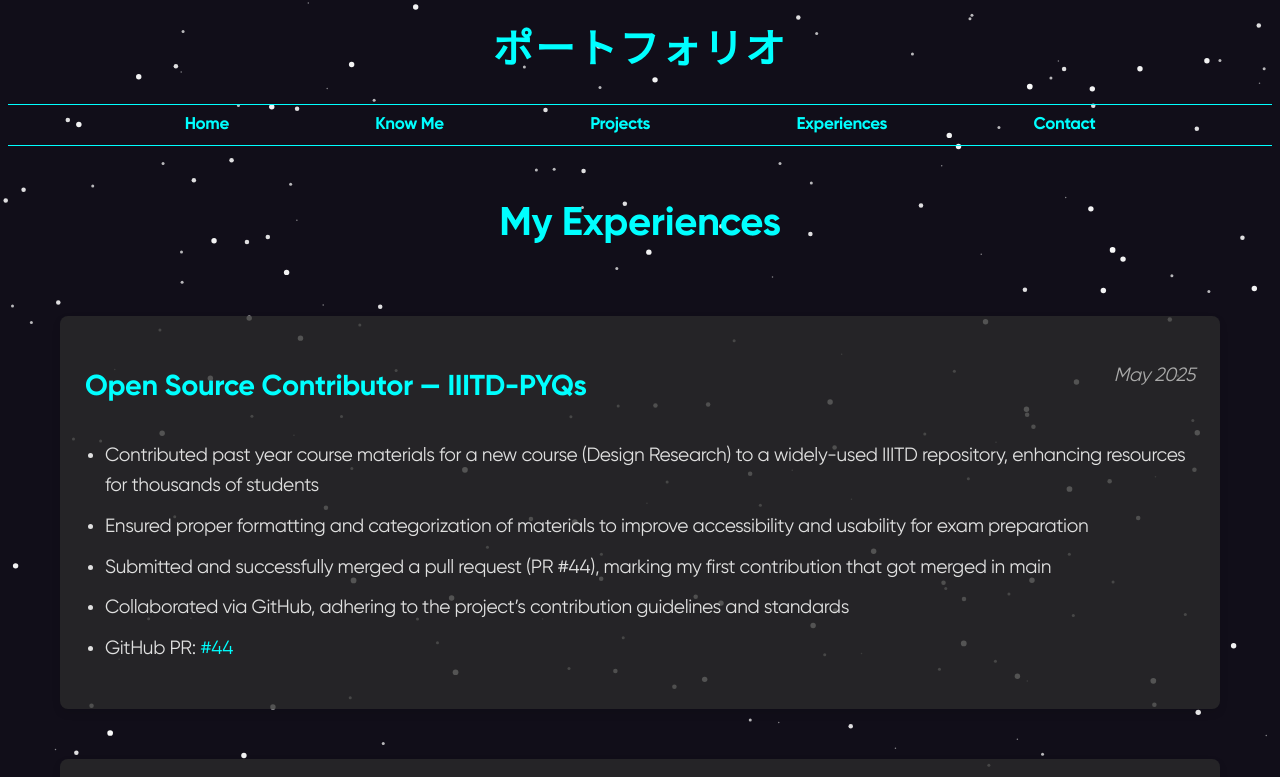
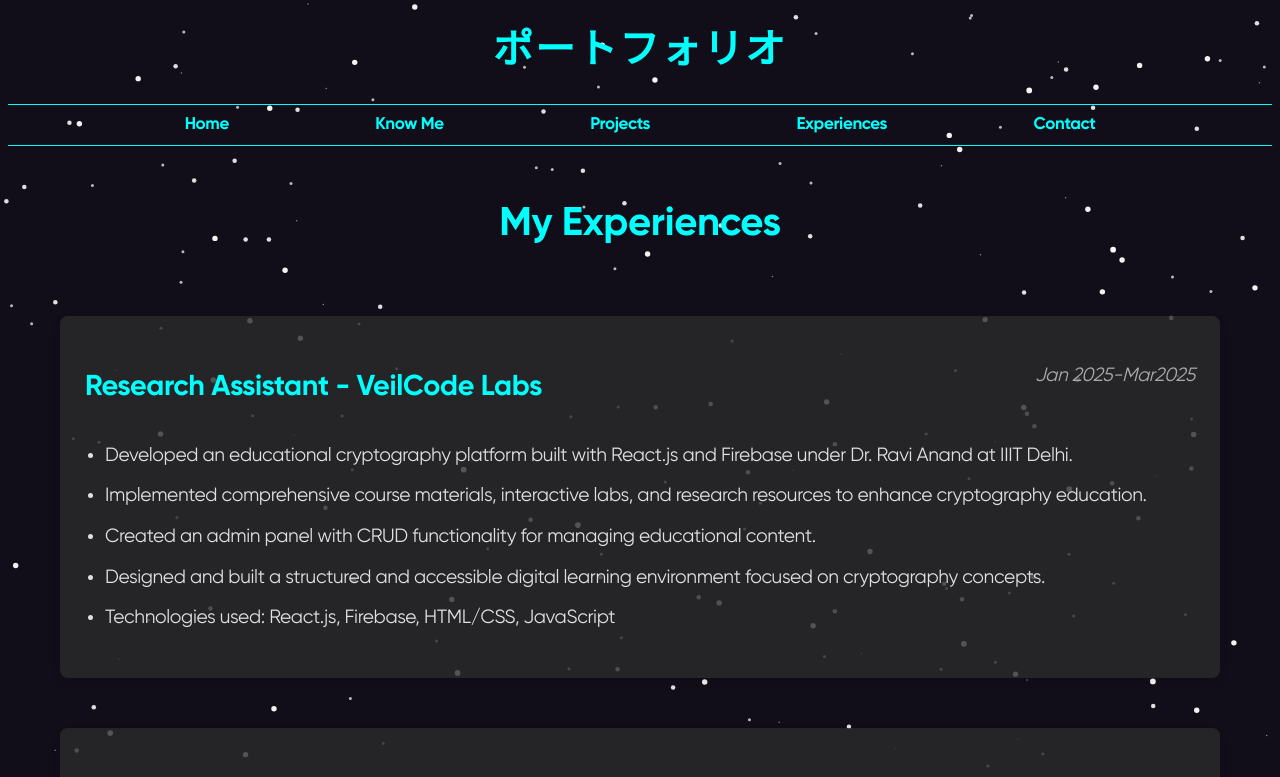
Before and after one commit to LordAizen1/porfolio, a React (Vite) app: page /porfolio/experiences in a window 1280 px wide. Shown: the top 777 px of the page. Built offline with nearby package versions, Linux system fonts and the light colour scheme; no server answers; the database is empty.

Commit message:
shifted veilcode labs from projects section to experience section

```diff
--- a/src/pages/ExperiencesPage.jsx
+++ b/src/pages/ExperiencesPage.jsx
@@ -4,6 +4,20 @@ import ParticlesComponent from '../components/Particles';
 
 const ExperiencesPage = () => {
   const experiences = [
+    {
+      title: 'Research Assistant - VeilCode Labs',
+      period: 'Jan 2025-Mar2025',
+      description: `
+        <ul>
+          <li>Developed an educational cryptography platform built with React.js and Firebase under Dr. Ravi Anand at IIIT Delhi.</li>
+          <li>Implemented comprehensive course materials, interactive labs, and research resources to enhance cryptography education.</li>
+          <li>Created an admin panel with CRUD functionality for managing educational content.</li>
+          <li>Designed and built a structured and accessible digital learning environment focused on cryptography concepts.</li>
+          <li>Technologies used: React.js, Firebase, HTML/CSS, JavaScript</li>
+        </ul>
+      `,
+      link: 'https://cryptolab.iiitd.edu.in/'
+    },
     {
       title: 'Open Source Contributor — IIITD-PYQs',
       period: 'May 2025',
@@ -12,7 +26,7 @@ const ExperiencesPage = () => {
           <li>Contributed past year course materials for a new course (Design Research) to a widely-used IIITD repository, enhancing resources for thousands of students</li>
           <li>Ensured proper formatting and categorization of materials to improve accessibility and usability for exam preparation</li>
           <li>Submitted and successfully merged a pull request (PR #44), marking my first contribution that got merged in main</li>
-          <li>Collaborated via GitHub, adhering to the project’s contribution guidelines and standards</li>
+          <li>Collaborated via GitHub, adhering to the project's contribution guidelines and standards</li>
           <li>GitHub PR: <a href="https://github.com/NalishJain/IIITD-PYQs/pull/44" target="_blank" rel="noopener noreferrer">#44</a></li>
         </ul>
       `,
--- a/src/pages/ProjectsPage.jsx
+++ b/src/pages/ProjectsPage.jsx
@@ -4,13 +4,6 @@ import ParticlesComponent from '../components/Particles';
 
 const ProjectsPage = () => {
   const projects = [
-    {
-      title: 'VeilCode Labs',
-      image: '/porfolio/images/veilcodelabs.png',
-      description:
-        "An educational cryptography platform built with React.js and Firebase. Features course materials, labs, and research resources with admin CRUD functionality. Developed under Dr. Ravi Anand at IIIT Delhi. The project aims to enhance cryptography education through a structured and accessible digital learning environment.",
-      link: 'https://cryptolab.iiitd.edu.in/'
-    },
     {
       title: 'Multi-Scan App',
       image: '/porfolio/images/multi-scan.png',
```
